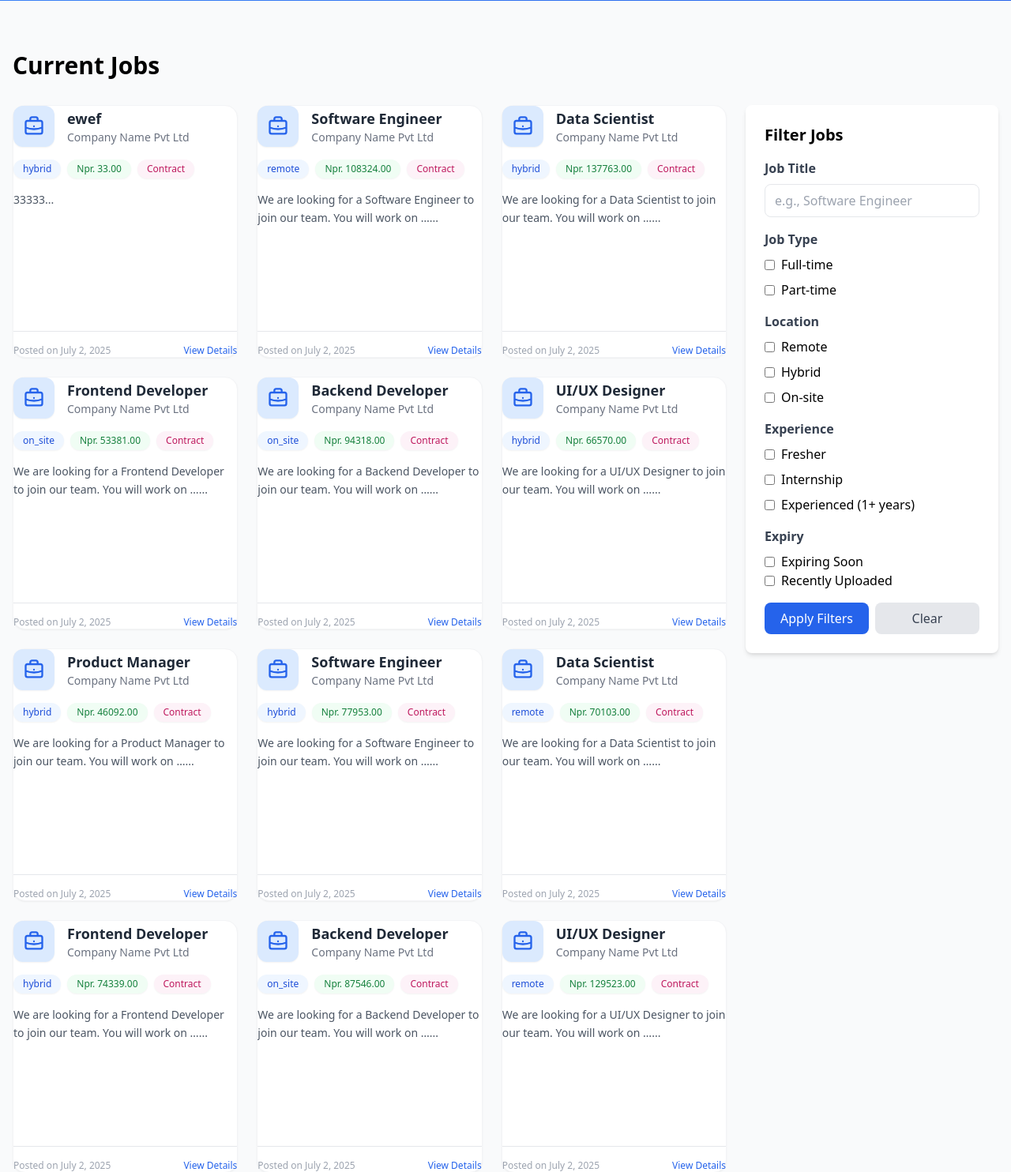
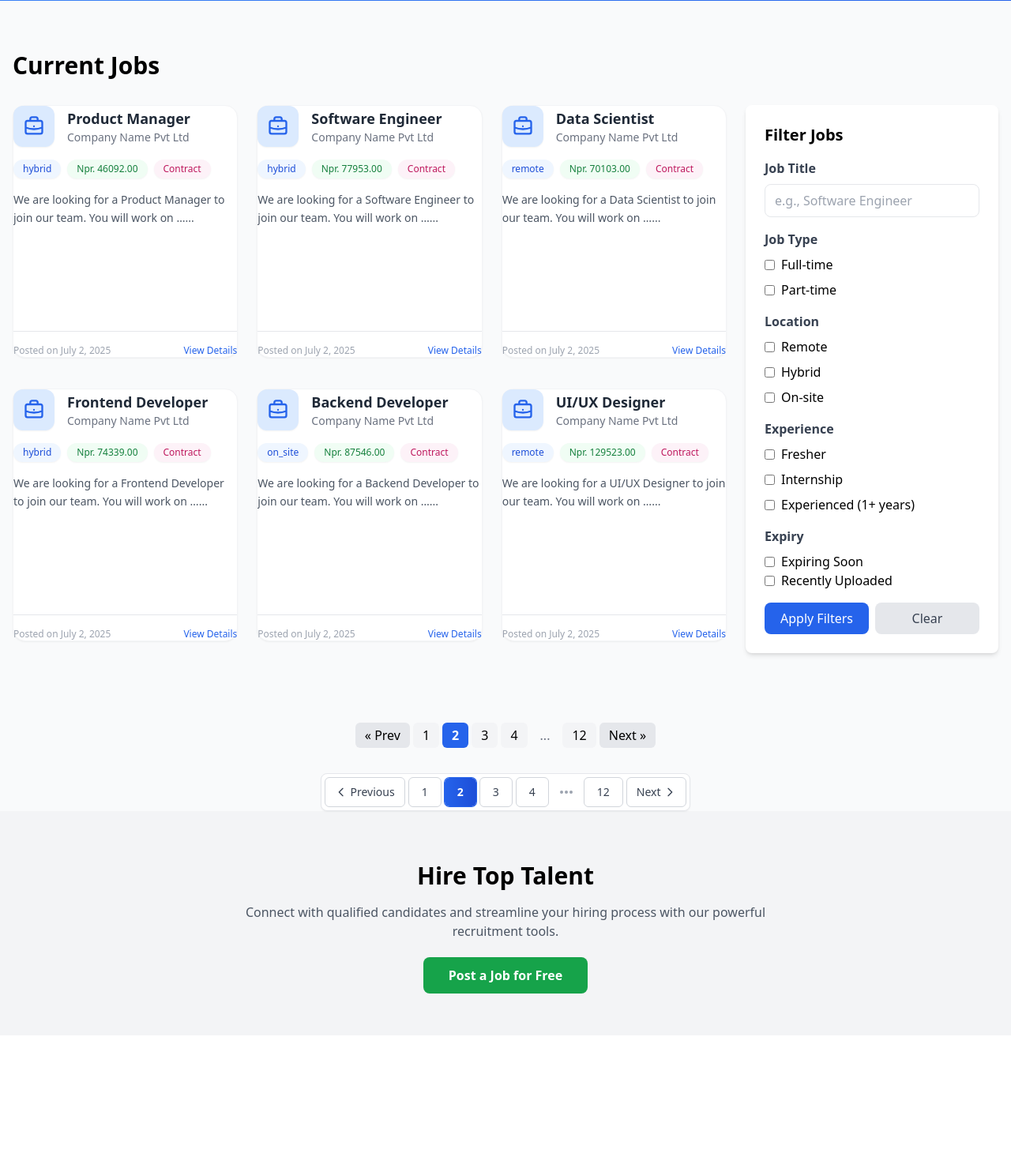
Before and after one commit to Samyam-Sapkota/django-paginator, a Django app: page /?page=2 in a window 1280 px wide. Shown: the part 403-1887 px from the top of the page at 79% size. After the commit the page ends 1661 px from the top, so only its background shows below. Run offline with Django 5.2, Linux system fonts and the light colour scheme; data comes from the database, SQL or seed files in the repository; both versions use the stored data as it was after the commit; some libraries are stand-ins or nearby versions.

Commit message:
finally done

```diff
--- a/jobs/context_processors.py
+++ b/jobs/context_processors.py
@@ -1,4 +1,7 @@
 from .models import JobAdvert
+
+from django.core.paginator import Paginator
+
 
 
 def jobs_advertised(request):
@@ -7,6 +10,11 @@ def jobs_advertised(request):
     This allows job adverts to be accessed in templates without explicitly passing them in views.
     """
     job_adverts = JobAdvert.objects.all().order_by('-created_at') # Fetch latest 5 active job adverts
+    paginator = Paginator(job_adverts, 6)  # Show 5 job adverts per page
+
+    page_numer = request.GET.get('page')
+    job_adverts = paginator.get_page(page_numer)
+
     return {
         'job_adverts': job_adverts
     }
--- a/jobs/views.py
+++ b/jobs/views.py
@@ -33,7 +33,6 @@ def job_details(request, job_tracking_id=None):
     else:
         messages.error(request, "No job ID provided.")
         return redirect('home')  # Replace 'home' with your actual home URL name
-
 
 
 
--- a/templates/home.html
+++ b/templates/home.html
@@ -123,9 +123,16 @@
       </a>
     </div>
     {% endfor %}
+            </div>
 
 
-            </div>
+
+
+
+
+
+
+
 
             <!-- Filter Sidebar -->
             <div class="lg:w-80">
@@ -226,6 +233,88 @@
         </div>
     </div>
 
+
+
+
+
+<div class="flex justify-center mt-6">
+  <nav class="inline-flex items-center space-x-1">
+    {% if job_adverts.has_previous %}
+      <a href="?page={{ job_adverts.previous_page_number }}" class="px-3 py-1 rounded-md bg-gray-200 hover:bg-gray-300">&laquo; Prev</a>
+    {% endif %}
+
+    {% for num in job_adverts.paginator.page_range %}
+      {% if num == 1 or num == job_adverts.paginator.num_pages or num >= job_adverts.number|add:'-2' and num <= job_adverts.number|add:'2' %}
+        {% if num == job_adverts.number %}
+          <span class="px-3 py-1 rounded-md bg-blue-600 text-white font-semibold">{{ num }}</span>
+        {% else %}
+          <a href="?page={{ num }}" class="px-3 py-1 rounded-md bg-gray-100 hover:bg-gray-300">{{ num }}</a>
+        {% endif %}
+      {% elif num == job_adverts.number|add:'-3' or num == job_adverts.number|add:'3' %}
+        <span class="px-3 py-1 text-gray-500">...</span>
+      {% endif %}
+    {% endfor %}
+
+    {% if job_adverts.has_next %}
+      <a href="?page={{ job_adverts.next_page_number }}" class="px-3 py-1 rounded-md bg-gray-200 hover:bg-gray-300">Next &raquo;</a>
+    {% endif %}
+  </nav>
+</div>
+
+<div class="flex justify-center mt-8">
+  <nav class="flex items-center space-x-1 bg-white rounded-lg shadow-sm border border-gray-200 p-1">
+    {% if job_adverts.has_previous %}
+      <a href="?page={{ job_adverts.previous_page_number }}"
+         class="flex items-center px-3 py-2 text-sm font-medium text-gray-700 bg-white border border-gray-300 rounded-md hover:bg-gray-50 hover:text-gray-900 transition-all duration-200 hover:shadow-sm">
+        <svg class="w-4 h-4 mr-1" fill="none" stroke="currentColor" viewBox="0 0 24 24">
+          <path stroke-linecap="round" stroke-linejoin="round" stroke-width="2" d="M15 19l-7-7 7-7"/>
+        </svg>
+        Previous
+      </a>
+    {% endif %}
+
+    <div class="flex items-center space-x-1 mx-2">
+      {% for num in job_adverts.paginator.page_range %}
+        {% if num == 1 or num == job_adverts.paginator.num_pages or num >= job_adverts.number|add:'-2' and num <= job_adverts.number|add:'2' %}
+          {% if num == job_adverts.number %}
+            <span class="relative inline-flex items-center px-4 py-2 text-sm font-semibold text-white bg-gradient-to-r from-blue-600 to-blue-700 rounded-md shadow-sm ring-1 ring-blue-600">
+              {{ num }}
+            </span>
+          {% else %}
+            <a href="?page={{ num }}"
+               class="relative inline-flex items-center px-4 py-2 text-sm font-medium text-gray-700 bg-white border border-gray-300 rounded-md hover:bg-gray-50 hover:text-gray-900 hover:border-gray-400 transition-all duration-200 hover:shadow-sm">
+              {{ num }}
+            </a>
+          {% endif %}
+        {% elif num == job_adverts.number|add:'-3' or num == job_adverts.number|add:'3' %}
+          <span class="relative inline-flex items-center px-2 py-2 text-sm font-medium text-gray-400">
+            <svg class="w-5 h-5" fill="currentColor" viewBox="0 0 20 20">
+              <path d="M6 10a2 2 0 11-4 0 2 2 0 014 0zM12 10a2 2 0 11-4 0 2 2 0 014 0zM16 12a2 2 0 100-4 2 2 0 000 4z"/>
+            </svg>
+          </span>
+        {% endif %}
+      {% endfor %}
+    </div>
+
+    {% if job_adverts.has_next %}
+      <a href="?page={{ job_adverts.next_page_number }}"
+         class="flex items-center px-3 py-2 text-sm font-medium text-gray-700 bg-white border border-gray-300 rounded-md hover:bg-gray-50 hover:text-gray-900 transition-all duration-200 hover:shadow-sm">
+        Next
+        <svg class="w-4 h-4 ml-1" fill="none" stroke="currentColor" viewBox="0 0 24 24">
+          <path stroke-linecap="round" stroke-linejoin="round" stroke-width="2" d="M9 5l7 7-7 7"/>
+        </svg>
+      </a>
+    {% endif %}
+  </nav>
+</div>
+
+
+
+
+
+
+
+
     <!-- Employer CTA Section -->
     <div class="bg-gray-100 py-16">
         <div class="max-w-7xl mx-auto px-4 text-center">
```
Also changed, not shown: db.sqlite3, readme.md (added).
